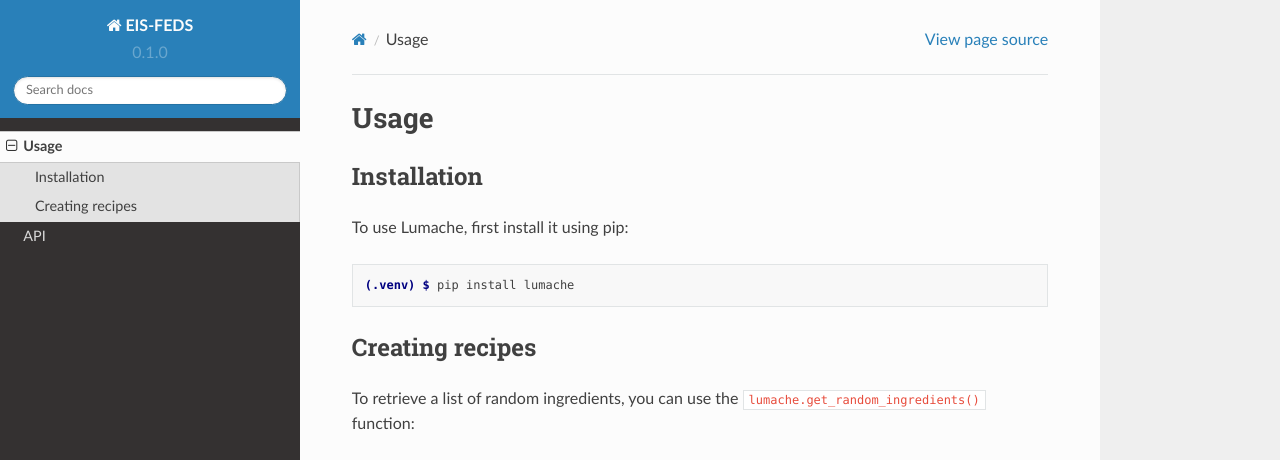
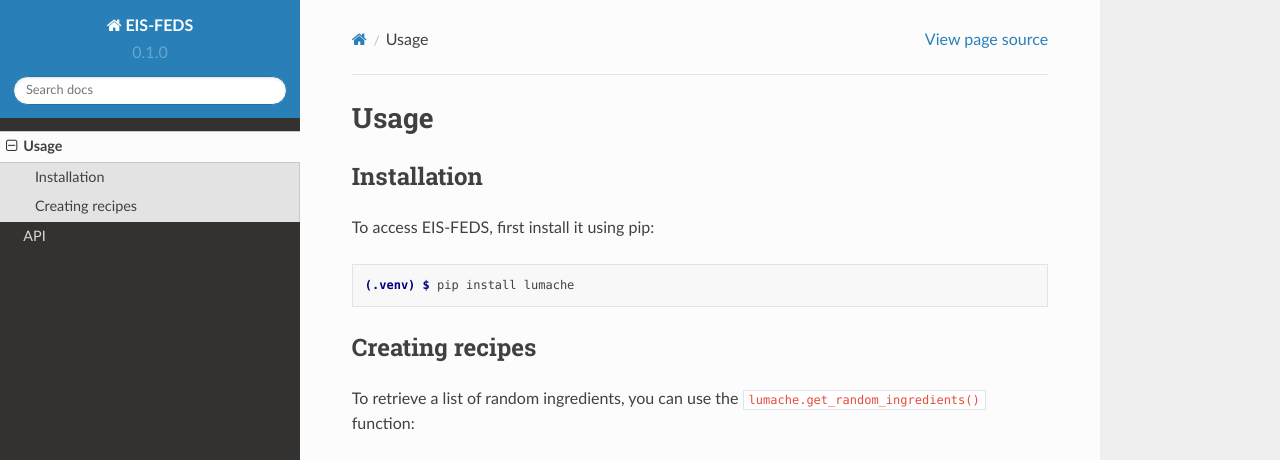
Before and after one commit to ksharonin/feds-documentation, a Sphinx documentation site: the page built from docs/source/usage.rst, in a window 1280 px wide and 1095 px high. Shown: the top 460 px of the window. Built offline with Sphinx 7.4.7 and the Read the Docs theme 2.0.0, drawn with Linux system fonts in a browser that asks for light colours; grey boxes are pictures that could not be loaded.

Commit message:
Test change for usage sub page

```diff
--- a/docs/source/usage.rst
+++ b/docs/source/usage.rst
@@ -6,7 +6,7 @@ Usage
 Installation
 ------------
 
-To use Lumache, first install it using pip:
+To access EIS-FEDS, first install it using pip:
 
 .. code-block:: console
 
```
